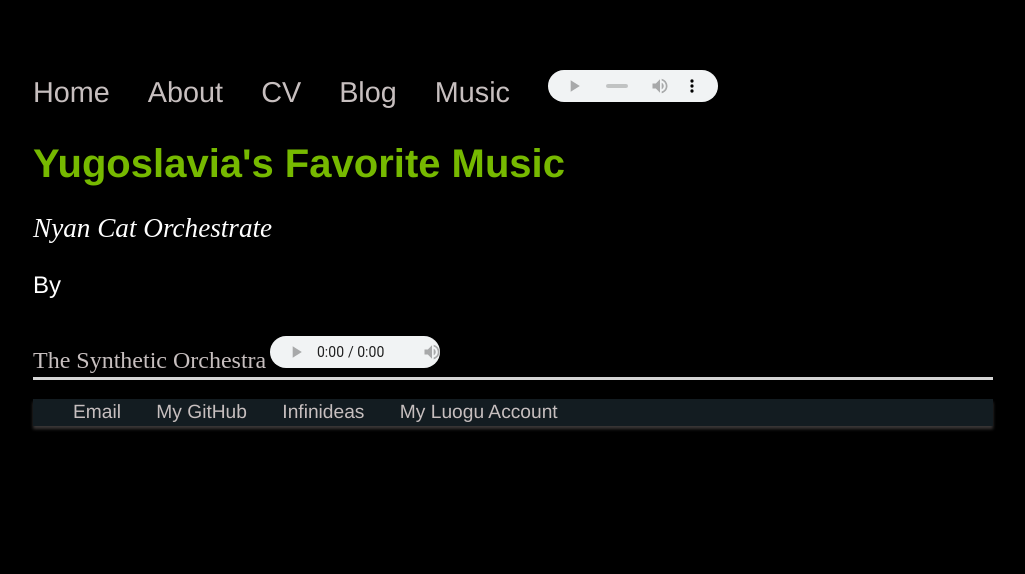
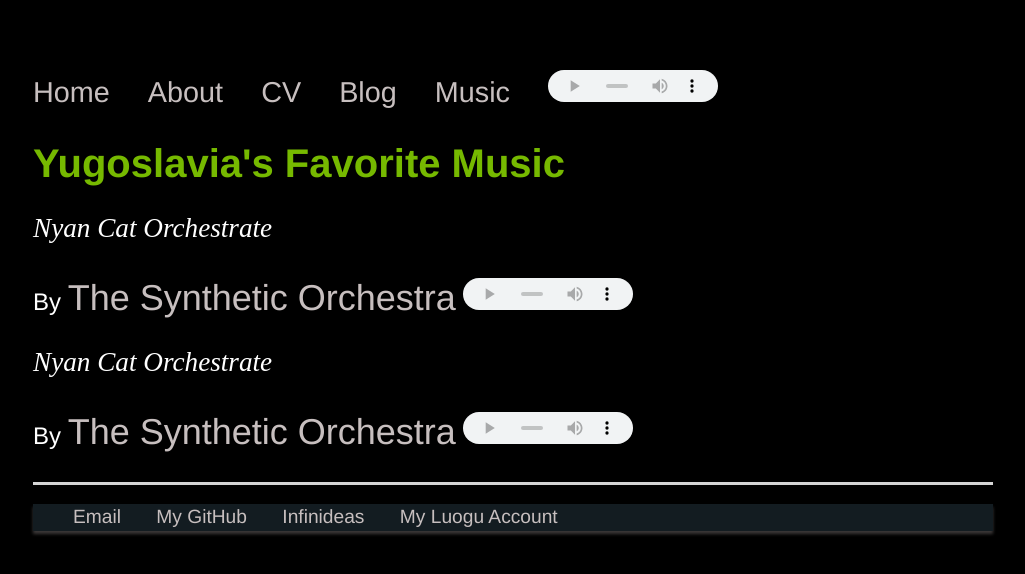
Before and after one commit to Yugoslavia36/yugoslavia36.github.io, a Jekyll site: the page built from music/index.html, in a window 1280 px wide. Shown: the top 574 px of the page, without its empty margins (127-1152 px from the left). Built offline with Jekyll 4.4.1, drawn with Linux system fonts in a browser that asks for light colours.

Commit message:
Update index.html

```diff
--- a/music/index.html
+++ b/music/index.html
@@ -6,8 +6,12 @@ title: Music
 	<div class="music">
 		<h1>Yugoslavia's Favorite Music</h1>
 		<em>Nyan Cat Orchestrate <br/></em>
-		<p class="mus">By </p><a class="mus" href="https://www.youtube.com/channel/UCQOm3j7QTQqAJVCyiCNOXBA">The Synthetic Orchestra</a>
+		<p class="mus">By <a class="mus" href="https://www.youtube.com/channel/UCQOm3j7QTQqAJVCyiCNOXBA">The Synthetic Orchestra</a>
 		<audio controls="controls" >
-  		<source src="../../../../../audio/Nyan Cat Orchestrate.mp3" type="audio/mpeg" />
+  		<source src="../../../../../audio/Nyan Cat Orchestrate.mp3" type="audio/mpeg" /></p>
+		<em>Nyan Cat Orchestrate <br/></em>
+		<p class="mus">By <a class="mus" href="https://www.youtube.com/channel/UCQOm3j7QTQqAJVCyiCNOXBA">The Synthetic Orchestra</a>
+		<audio controls="controls" >
+  		<source src="../../../../../audio/Nyan Cat Orchestrate.mp3" type="audio/mpeg" /></p>
 
 	</div>
```
